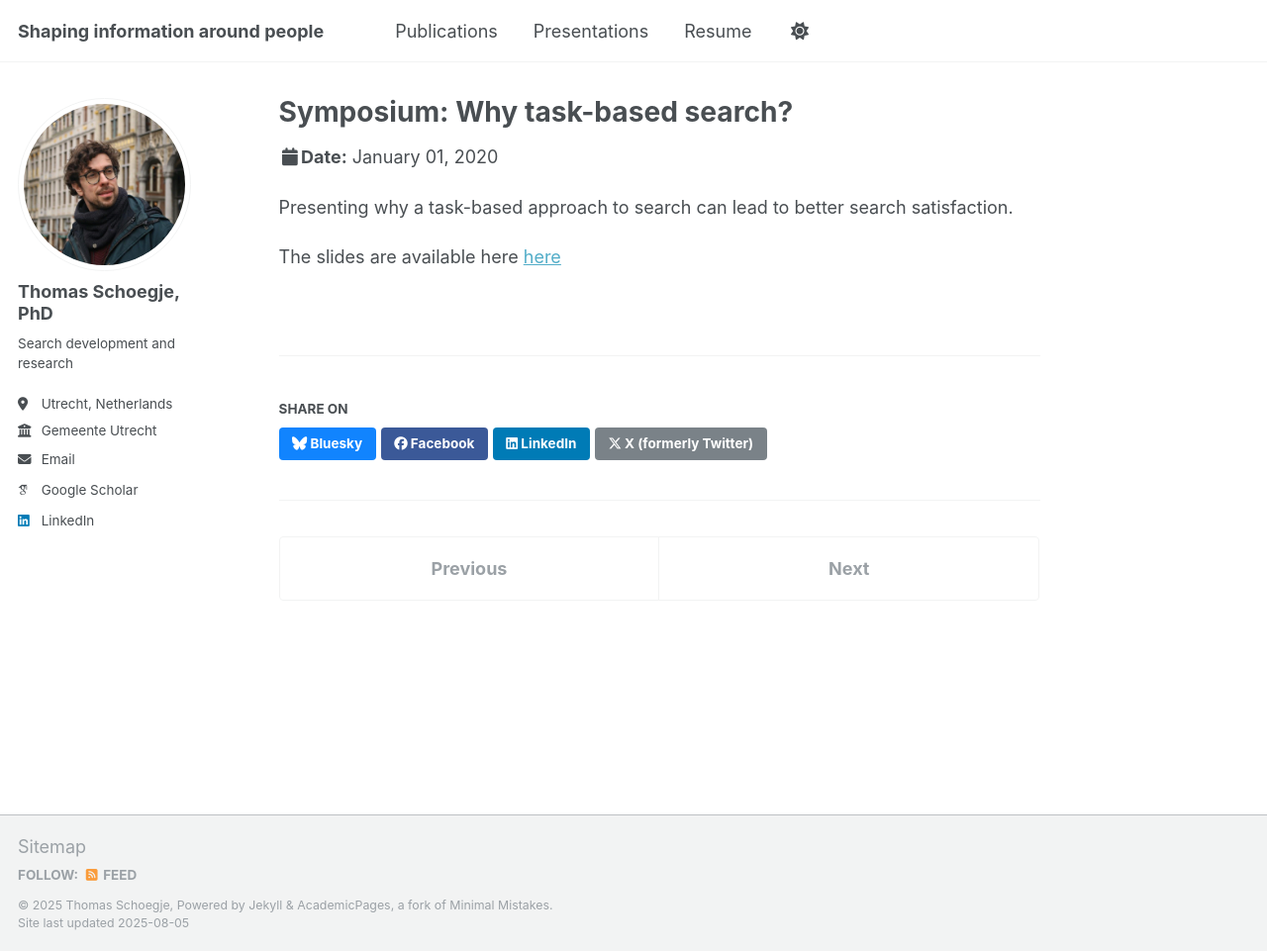
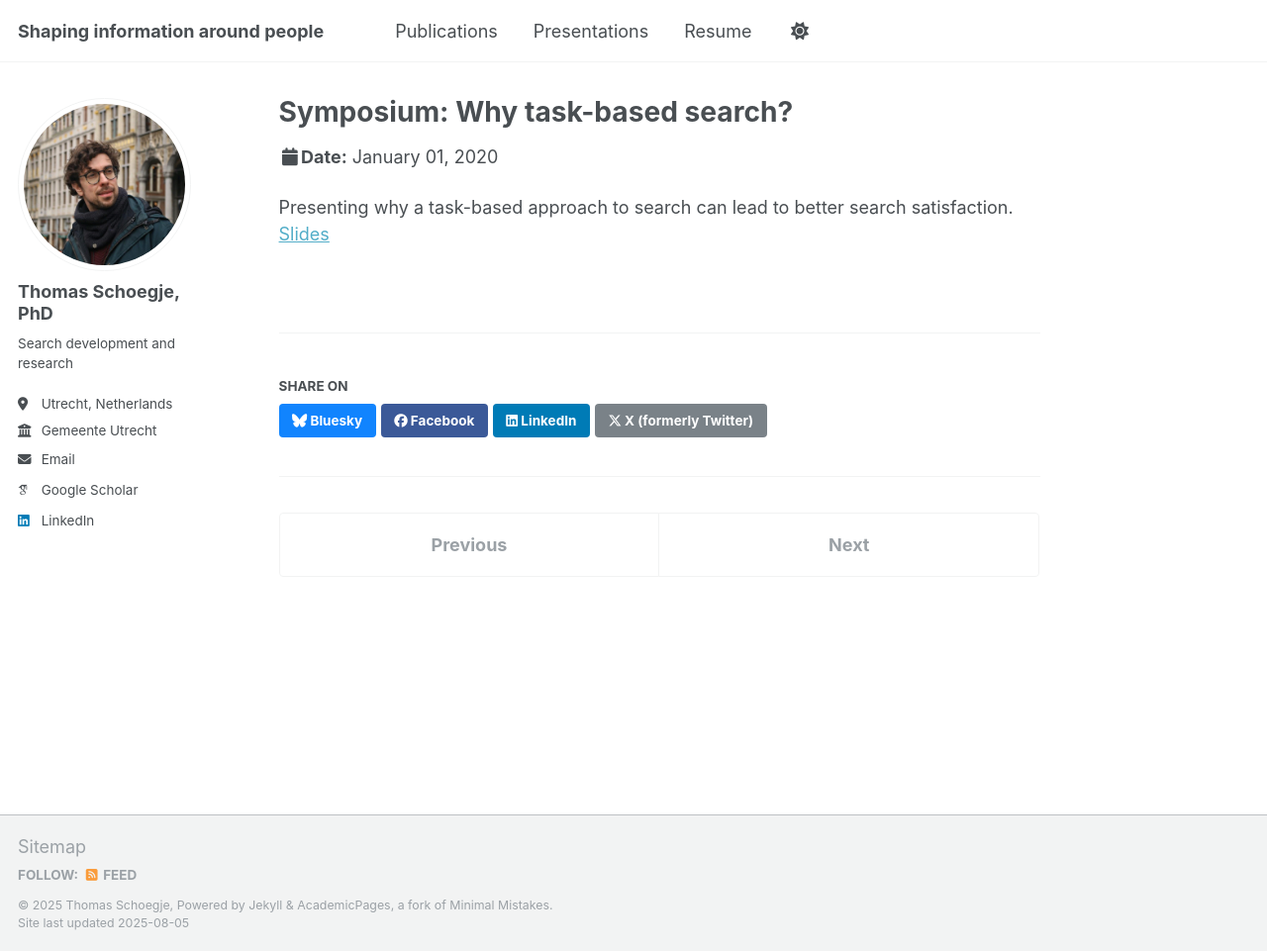
Before and after one commit to tmschoegje/tmschoegje.github.io, a Jekyll site: the page built from _talks/2020-symposium.md, in a window 1280 px wide and 961 px high. Shown: the whole window at 99% size. Built offline with Jekyll 4.4.1, drawn with Linux system fonts in a browser that asks for light colours; some web fonts are replaced; a script that is not in the unit is left out.

Commit message:
Update 2020-symposium.md

```diff
--- a/_talks/2020-symposium.md
+++ b/_talks/2020-symposium.md
@@ -8,6 +8,4 @@ date: 2020-01-01
 location: "Utrecht"
 ---
 
-Presenting why a task-based approach to search can lead to better search satisfaction.
-
-The slides are available here [here](/files/symposium-slides.pptx)
+Presenting why a task-based approach to search can lead to better search satisfaction. [Slides](/files/symposium-slides.pptx)
```
